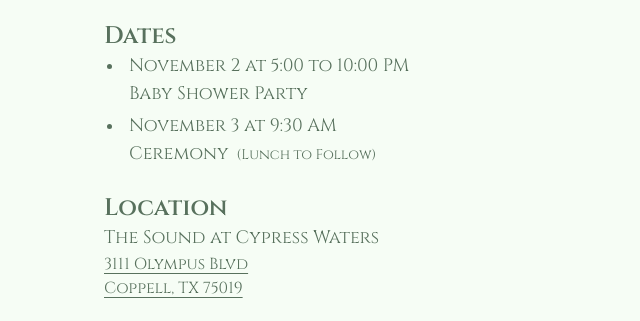
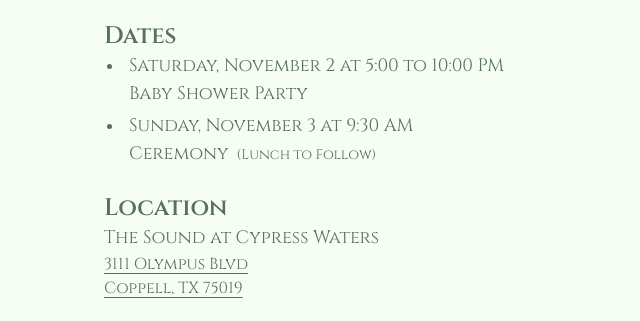
Before and after one commit to kishanpatel789/mirakash_baby_shower, a website: page main/index.html in a window 1280 px wide. Shown: the part 476-797 px from the top of the page, without its empty margins (286-926 px from the left). Drawn offline with Linux system fonts and the light colour scheme.

Commit message:
Update links and date format

```diff
--- a/main/index.html
+++ b/main/index.html
@@ -41,11 +41,11 @@
     <div class="info-section">
       <ul>
         <li>
-          <span>November 2 at 5:00 to 10:00 PM</span><br>
+          <span>Saturday, November 2 at 5:00 to 10:00 PM</span><br>
           <span>Baby Shower Party</span>
         </li>
         <li>
-          <span>November 3 at 9:30 AM</span><br>
+          <span>Sunday, November 3 at 9:30 AM</span><br>
           <span>Ceremony</span>&nbsp;&nbsp;<span class="text-sm">(Lunch to Follow)</span>
         </li>
       </ul>
@@ -71,7 +71,7 @@
 
     <h2>Registry</h2>
     <div class="info-section">
-      <p><a href="https://www.babylist.com/find">Babylist</a></p>
+      <p><a href="https://www.babylist.com/list/mirakash">Babylist</a></p>
     </div>
 
   </main>
```
